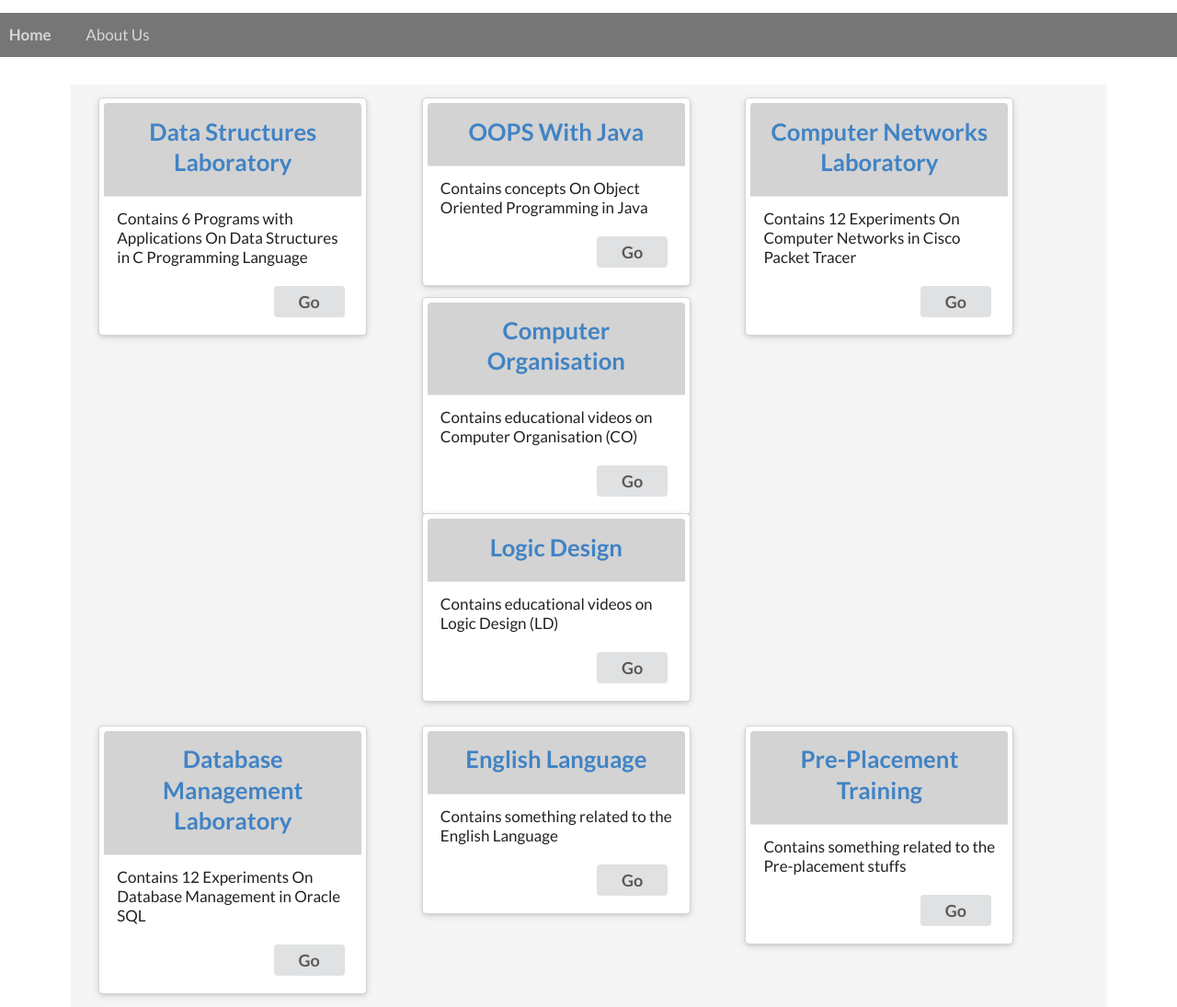
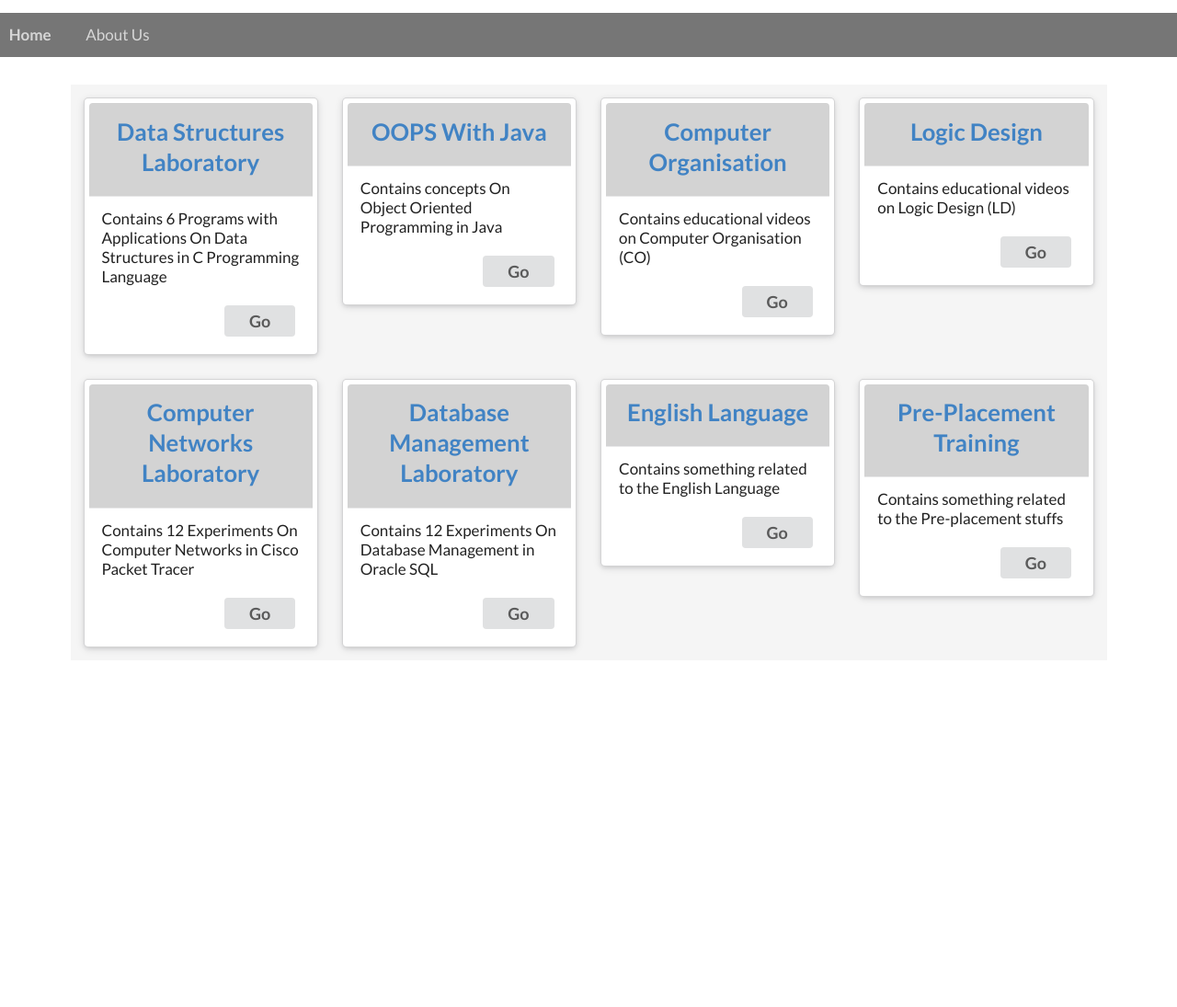
Before and after one commit to Ajaykumarsh/vtlab, a PHP site: page /titles.php in a window 1280 px wide. Shown: the part 76-1171 px from the top of the page at 92% size. After the commit the page ends 788 px from the top, so only its background shows below. Run offline with PHP 8.4, Linux system fonts and the light colour scheme; grey boxes are pictures that could not be loaded.

Commit message:
CardsFinal

```diff
--- a/css/home.css
+++ b/css/home.css
@@ -38,7 +38,7 @@
     margin-right:auto;
   }
 
-  #Card1,#Card2,#Card3,#Card4,#Card5 {
+  #Card1,#Card2,#Card3,#Card4,#Card5,#Card6,#Card7,#Card8 {
     background-color:lightgray;
     text-align:center;
     max-width:1000px;
--- a/titles.php
+++ b/titles.php
@@ -6,9 +6,9 @@
         <title>Virtual Lab</title>
         <meta name="description" content="">
         <meta name="viewport" content="width=device-width, initial-scale=1">
+        <script src="js/jquery-3.4.1.min.js"></script>
         <link rel="stylesheet" href="css/Semantic/semantic.min.css">
         <script src="css/Semantic/semantic.min.js"></script>
-        <script src="js/jquery-3.4.1.min.js"></script>
         <link rel="stylesheet" href="css/home.css">
         <title>Virtual-Labs</title>
 </head>
@@ -37,7 +37,7 @@
 <div id="toTop"><i class="chevron up icon"></i></div>
 <div class="ui container" id="CardGrid">
   <div class="ui stackable grid">
-    <div class="five wide column">
+    <div class="four wide column">
       <div class="ui raised card" id="car1">
        <div class="content" id="Card1">
       <div class="header">
@@ -55,11 +55,11 @@
       </div>
     </div>
 
-    <div class="five wide column">
+    <div class="four wide column">
         <div class="ui raised card" id="car2">
        <div class="content" id="Card2">
       <div class="header">
-         <a href="OopsWithJava.php" >
+         <a href="OopsWithJava.php">
              OOPS With Java
          </a>
       </div>
@@ -72,10 +72,11 @@
            <a class="ui button" href="OopsWithJava.php" >Go</a>
          </div>
     </div>
+  </div>
 
-    <div class="five wide column">
-        <div class="ui raised card" id="car4">
-       <div class="content" id="Card4">
+    <div class="four wide column">
+        <div class="ui raised card" id="car3">
+       <div class="content" id="Card3">
       <div class="header">
          <a href="co.php" >
              Computer Organisation
@@ -93,7 +94,7 @@
       </div>
       </div>
 
-      <div class="five wide column">
+      <div class="four wide column">
         <div class="ui raised card" id="car4">
        <div class="content" id="Card4">
       <div class="header">
@@ -113,10 +114,9 @@
       </div>
       </div>
 
-    </div>
-    <div class="five wide column">
-        <div class="ui  raised card" id="car3">
-       <div class="content" id="Card3">
+    <div class="four wide column">
+        <div class="ui  raised card" id="car5">
+       <div class="content" id="Card5">
       <div class="header">
          <a href="datastructures.php" >
              Computer Networks Laboratory
@@ -134,9 +134,9 @@
       </div>
       </div>
 
-      <div class="five wide column">
-        <div class="ui raised card" id="car4">
-       <div class="content" id="Card4">
+      <div class="four wide column">
+        <div class="ui raised card" id="car6">
+       <div class="content" id="Card6">
       <div class="header">
          <a href="dbms.php" >
              Database Management Laboratory
@@ -154,9 +154,9 @@
       </div>
       </div>
 
-      <div class="five wide column">
+      <div class="four wide column">
         <div class="ui raised card">
-       <div class="content" id="Card5">
+       <div class="content" id="Card7">
       <div class="header">
          <a href="english.php" >
              English Language
@@ -174,9 +174,9 @@
       </div>
       </div>
 
-      <div class="five wide column">
+      <div class="four wide column">
         <div class="ui raised card">
-       <div class="content" id="Card5">
+       <div class="content" id="Card8">
       <div class="header">
          <a href="placement.php" >
              Pre-Placement Training
```
